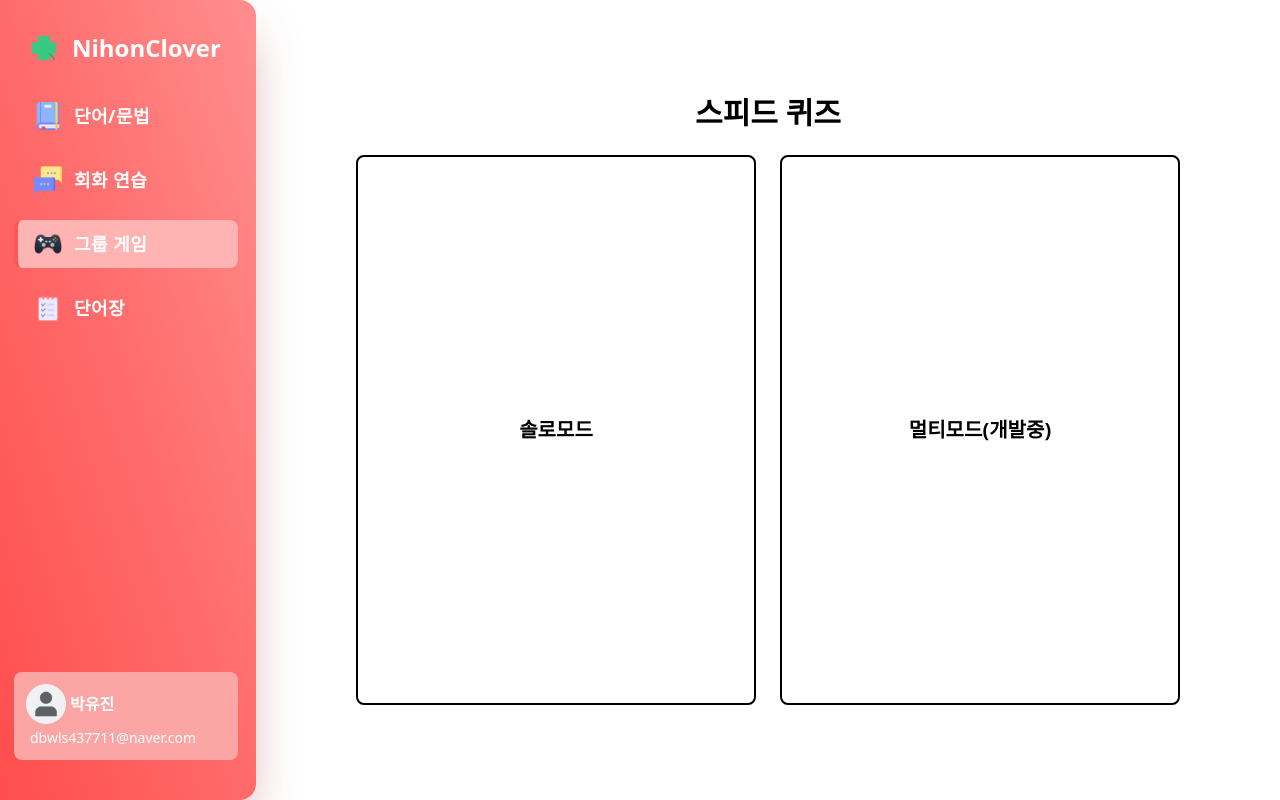
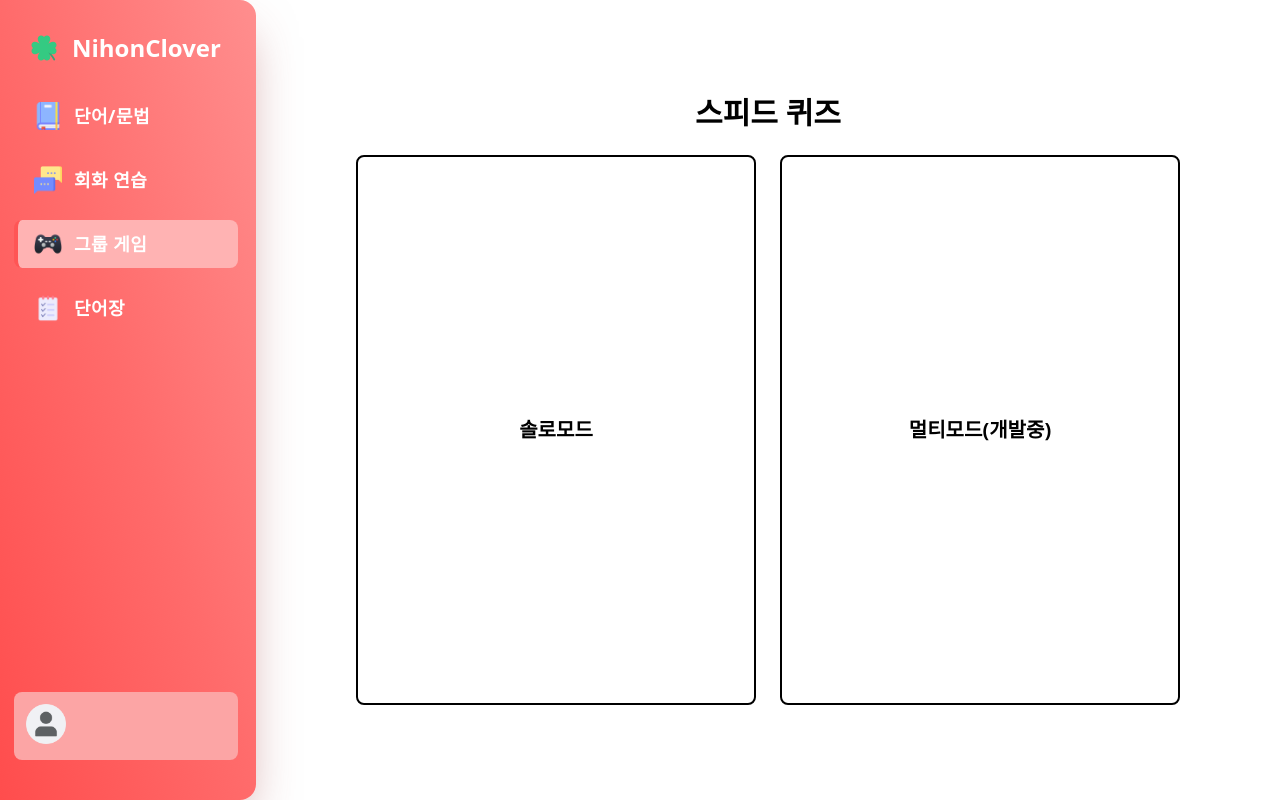
Before and after one commit to 2024Capstone-6/project_capstone-next-deployment-repo, a Next.js app: page /dashboard/game-mode in a window 1280 px wide. Built offline with nearby package versions, Linux system fonts and the light colour scheme; no server answers.

Commit message:
✨ feat: NavBar 프로필 동기화 완료

```diff
--- a/app/components/NavBar/index.tsx
+++ b/app/components/NavBar/index.tsx
@@ -3,6 +3,8 @@ import Link from "next/link";
 import Image from "next/image";
 import { usePathname } from "next/navigation";
 import classNames from "classnames";
+import { useEffect, useState } from "react";
+import customFetch from "@/util/custom-fetch";
 
 const navItems = [
   { name: "단어/문법", path: "/dashboard/vocabulary", icon: "/navbar/book.png" },
@@ -12,8 +14,29 @@ const navItems = [
   { name: "프로필", path: "/dashboard/profile", icon: "/navbar/profile.png", isProfile: true },
 ];
 
+interface userProfile {
+  name: string;
+  email: string;
+  uuid : string;
+}
+
 export default function NavBar() {
   const currentPath = usePathname(); // 현재 경로 가져오기
+  const [user, setUser] = useState<userProfile>();
+
+  const getUser =async()=>{
+    const res = await customFetch("profile",{
+    method:"GET",
+  })
+  if(res.ok){
+    const data = await res.json()
+    setUser(data)
+    }
+}
+  useEffect(() => {
+    getUser()
+  }, []);
+
 
   return (
     <div className="fixed top-0 left-0 h-screen bg-gradient-to-tr from-[#FF4D4D] via-[#FF6B6B] to-[#FF8E8E] text-white flex flex-col justify-between w-[87px] xl:w-64 transition-all duration-300 rounded-r-2xl shadow-2xl shadow-[#a03e3e]/50">
@@ -55,9 +78,9 @@ export default function NavBar() {
           <div className="profile-card">
             <div className="flex items-center">
               <Image src="/navbar/profile.png" alt="프로필 아이콘" width={40} height={40} priority />
-              <p className="font-bold ml-1">박유진</p>
+              <p className="font-bold ml-1">{user?.name}</p>
             </div>
-            <p className="text-sm mt-1 ml-1">dbwls437711@naver.com</p>
+            <p className="text-sm mt-1 ml-1">{user?.email}</p>
           </div>
         </Link>
       </div>
```
